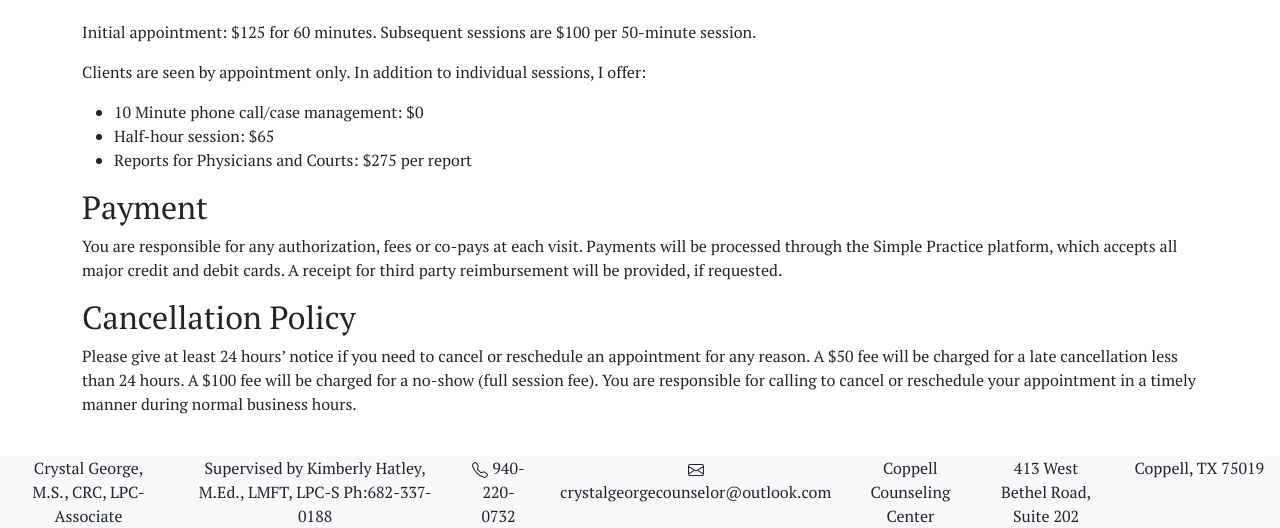
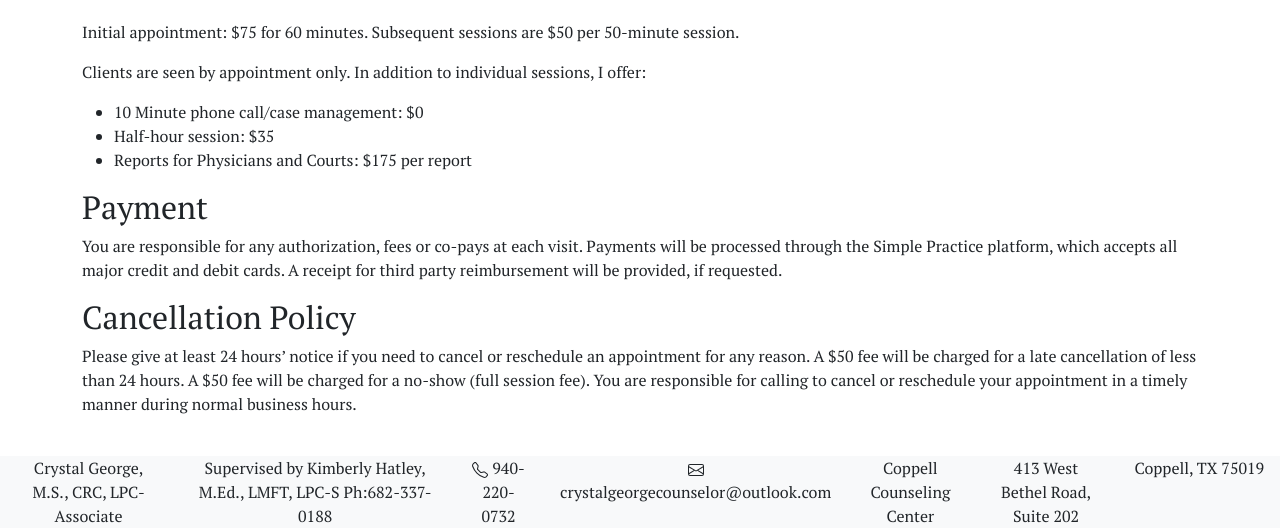
Before and after one commit to LandonRGeorge/20210918_crystal_website, an Eleventy site: page src/rates.njk in a window 1280 px wide. Shown: the part 536-1064 px from the top of the page. Built offline with nearby package versions, Linux system fonts and the light colour scheme; Eleventy itself is replaced by a stand-in of ours; files that its build step writes are made by us from their sources; a script that the page names is missing.

Commit message:
changes rates per crystal email 2022-10-18

```diff
--- a/src/rates.njk
+++ b/src/rates.njk
@@ -4,12 +4,12 @@ layout: 'base.njk'
 ---
 <div class="container">
     <h1 class="my-4">Rates</h1>
-    <p>Initial appointment: $125 for 60 minutes. Subsequent sessions are $100 per 50-minute session. </p>
+    <p>Initial appointment: $75 for 60 minutes. Subsequent sessions are $50 per 50-minute session.</p>
     <p>Clients are seen by appointment only. In addition to individual sessions, I offer:</p>
     <ul>
         <li>10 Minute phone call/case management: $0</li>
-        <li>Half-hour session: $65</li>
-        <li>Reports for Physicians and Courts: $275 per report</li>
+        <li>Half-hour session: $35</li>
+        <li>Reports for Physicians and Courts: $175 per report</li>
     </ul>
     <section>
         <h2>Payment</h2>
@@ -23,10 +23,7 @@ layout: 'base.njk'
     <section>
         <h2>Cancellation Policy</h2>
         <p>
-            Please give at least 24 hours’ notice if you need to cancel or reschedule an appointment for any
-            reason. A $50 fee will be charged for a late cancellation less than 24 hours. A $100 fee will be
-            charged for a no-show (full session fee). You are responsible for calling to cancel or
-            reschedule your appointment in a timely manner during normal business hours.
+            Please give at least 24 hours’ notice if you need to cancel or reschedule an appointment for any reason. A $50 fee will be charged for a late cancellation of less than 24 hours. A $50 fee will be charged for a no-show (full session fee). You are responsible for calling to cancel or reschedule your appointment in a timely manner during normal business hours.
         </p>
     </section>
 </div>
```
